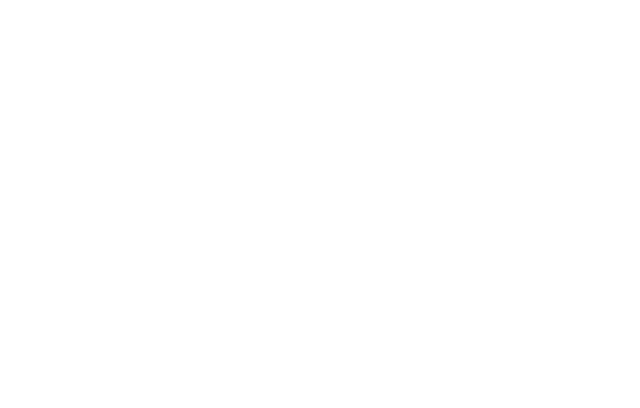
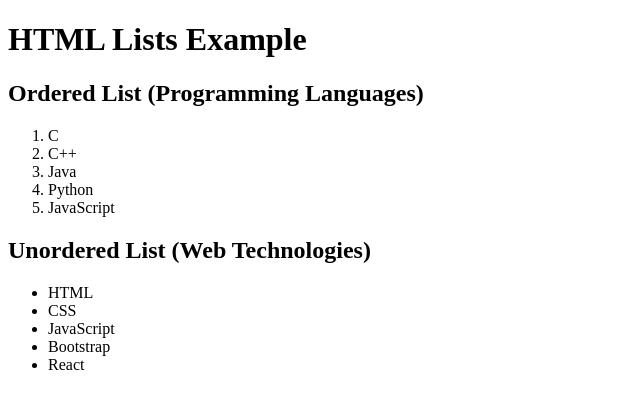
Before and after one commit to praj215950-lgtm/Program-7, a website: page index.html in a window 1280 px wide. Shown: the whole page, without its empty margins (0-640 px from the left). Drawn offline with Linux system fonts and the light colour scheme.

Commit message:
Add HTML lists example to index.html
Added an example of ordered and unordered lists in HTML.

```diff
--- a/index.html
+++ b/index.html
@@ -19,3 +19,29 @@
 
 </body>
 </html>
+
+<!DOCTYPE html>
+<html lang="en">
+<head>
+<meta charset="UTF-8">
+<meta name="viewport" content="width=device-width, initial-scale=1.0">
+<title>Ordered and Unordered List</title>
+</head>
+<body>
+<h1>HTML Lists Example</h1>
+<h2>Ordered List (Programming Languages)</h2>
+<ol>
+<li>C</li>
+<li>C++</li>
+<li>Java</li>
+<li>Python</li>
+<li>JavaScript</li>
+</ol>
+<h2>Unordered List (Web Technologies)</h2>
+<ul>
+<li>HTML</li>
+<li>CSS</li>
+<li>JavaScript</li>
+<li>Bootstrap</li>
+<li>React</li>
+</ul>
```
